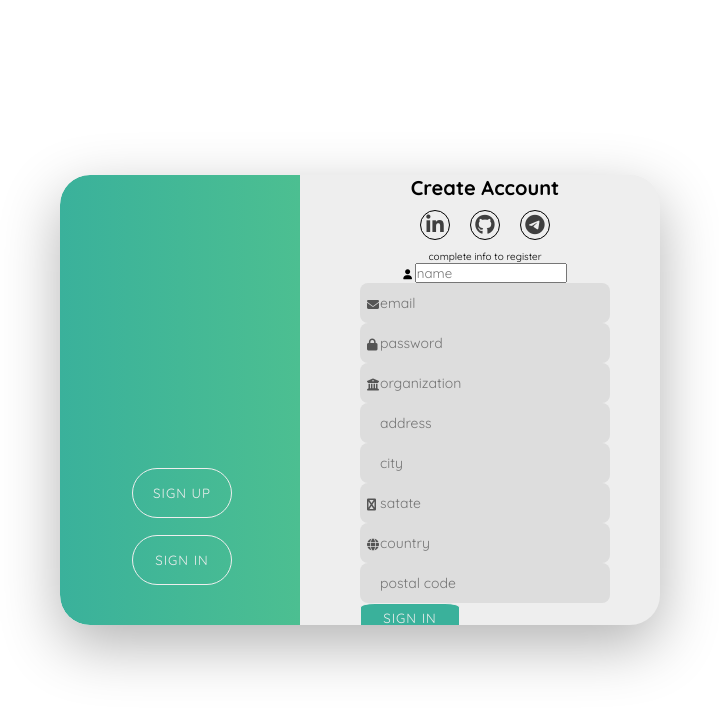
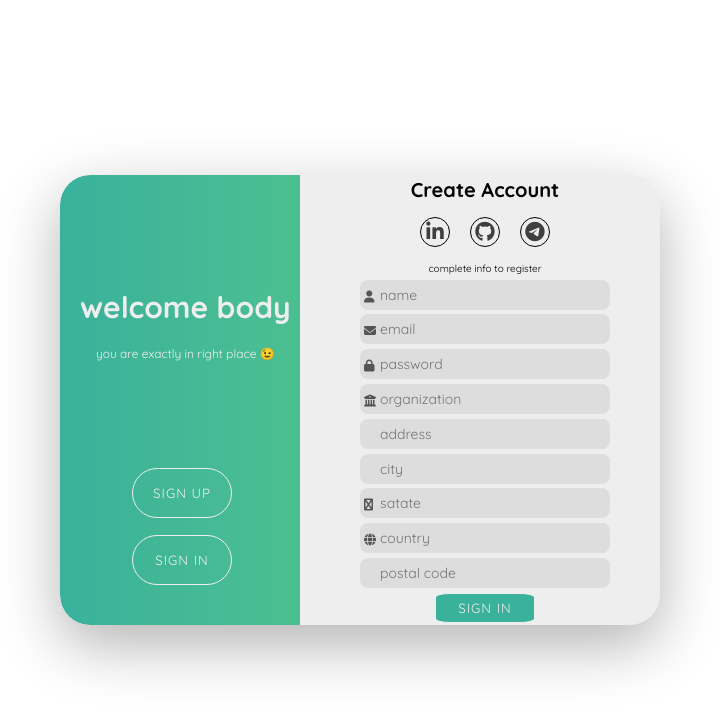
Before and after one commit to amirbarari/NetWork_project_2, a plain HTML site: page front/index.html in a window 1280 px wide. Both pictures are taken after a click on the button "SIGN UP". Shown: the whole page, without its empty margins (280-999 px from the left). Drawn offline with Linux system fonts and the light colour scheme.

Commit message:
fix some bug in signup-form

```diff
--- a/front/index.html
+++ b/front/index.html
@@ -60,39 +60,39 @@
                     <i class="fas fa-user"></i>
                     <input type="text" placeholder="name" class="">
                 </div>
-                <div class="signin-input">
+                <div class="signup-input">
                     <i class="fas fa-envelope"></i>
                     <input type="email" placeholder="email" class="">
                 </div>
-                <div class="signin-input">
+                <div class="signup-input">
                     <i class="fas fa-lock"></i>
                     <input type="password" placeholder="password" class="">
-                    <div class="signin-input">
+                </div>
+                <div class="signup-input">
                     <i class="fa fa-university"></i>
                     <input type="text" placeholder="organization" class="">
                 </div>
-                    <div class="signin-input">
+                <div class="signup-input">
                     <i class="fa fa-address-book-o"></i>
                     <input type="text" placeholder="address" class="">
                 </div>
-                    <div class="signin-input">
+                <div class="signup-input">
                     <i class="fa fa-dot-circle-o"></i>
                     <input type="text" placeholder="city" class="">
                 </div>
-                    <div class="signin-input">
+                <div class="signup-input">
                     <i class="fa fa-pagelines"></i>
                     <input type="text" placeholder="satate" class="">
                 </div>
-                    <div class="signin-input">
+                <div class="signup-input">
                     <i class="fa fa-globe"></i>
                     <input type="text" placeholder="country" class="">
                 </div>
-                    <div class="signin-input">
+                <div class="signup-input">
                     <i class="fa fa-address-card-o"></i>
                     <input type="text" placeholder="postal code" class="">
                 </div>
-                    <button class="signin-button">sign in</button>
-                </div>
+                <button class="signup-button">sign in</button>
             </div>
         </div>
     </div>
--- a/front/script.js
+++ b/front/script.js
@@ -2,7 +2,7 @@ const container = document.querySelector(".container");
 
 const signupBtn = document.querySelector(".show-signup-button");
 const signinBtn = document.querySelector(".show-signin-button");
-let page_state = "";
+
 let is_signin_form_close = true;
 let is_signup_form_close = true;
 
@@ -32,14 +32,8 @@ function signup_click() {
     else {
         is_signin_form_close = true;
         is_signup_form_close = false;
-
         container.classList.remove("switch-to-signin");
         container.classList.toggle("switch-to-signup");
         Log(is_signin_form_close, is_signup_form_close);
     }
 }
-
-function Log(is, iss) {
-    is ? console.log("ture.") : console.log("false.");
-    iss ? console.log("ture.") : console.log("false.");
-}
--- a/front/style.css
+++ b/front/style.css
@@ -86,7 +86,7 @@ html {
     transition: left 0.8s;
 }
 
-.container.change .welcome-div {
+.container.change-signup-form .welcome-div {
     left: 2rem;
 }
 
@@ -136,9 +136,7 @@ html {
 }
 
 .container.switch-to-signin .signup-form {
-    /* animation: fadeOut 1.5s ease;
-    opacity: 0; */
-    left: -8rem;
+    opacity: 0;
 }
 
 .container.switch-to-signin .signin-form {
@@ -146,29 +144,12 @@ html {
 }
 
 .container.switch-to-signup .signin-form {
-    /* animation: fadeOut 1.5s ease;
-    opacity: 0; */
-    left: -8rem;
+    opacity: 0;
 }
 
 .container.switch-to-signup .signup-form {
     left: 24rem;
 }
-
-@keyframes fadeOut {
-    from {
-        opacity: 1;
-    }
-
-    to {
-        opacity: 0;
-    }
-}
-
-/* .container.switch-bettwen-in-up .signup-form .signin-form h1 {
-    color: #3ab19b;
-    font-size: 3rem;
-} */
 
 .social-media {
     display: flex;
@@ -196,6 +177,10 @@ html {
     position: relative;
 }
 
+.signup-input {
+    position: relative;
+}
+
 .signin-input input {
     border: none;
     background-color: #ddd;
@@ -203,6 +188,17 @@ html {
     height: 3rem;
     border-radius: 0.8rem;
     padding: 2rem;
+    font-size: 1.4rem;
+}
+
+.signup-input input {
+    border: none;
+    background-color: #ddd;
+    width: 25rem;
+    height: 2rem;
+    border-radius: 0.8rem;
+    padding: 1.5rem;
+    padding-left: 2rem;
     font-size: 1.4rem;
 }
 
@@ -214,7 +210,16 @@ html {
     font-size: 1.2rem;
 }
 
-.signin-button {
+.signup-input i {
+    position: absolute;
+    top: 1.1rem;
+    left: 0.4rem;
+    color: #555;
+    font-size: 1.2rem;
+}
+
+.signin-button,
+.signup-button {
     color: #eee;
     background-color: #3ab19b;
     border: none;
```
Lines whose indentation alone changed are shown as unchanged.
